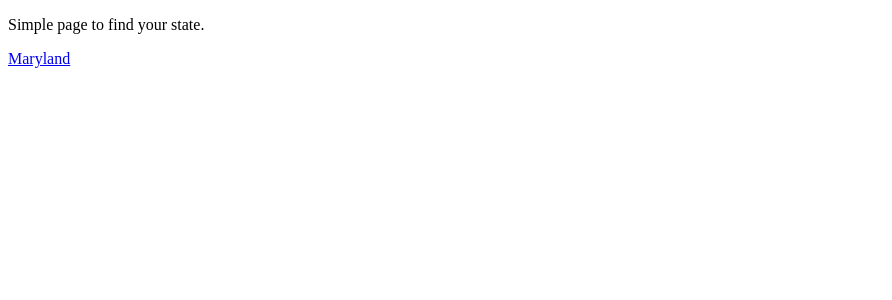
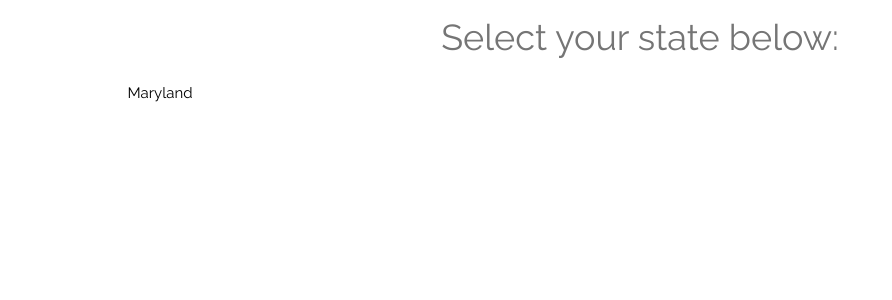
Before and after one commit to siliconjesus/covid-vax-tracker, a Flask app: page / in a window 1280 px wide. Shown: the top 300 px of the page, without its empty margins (0-892 px from the left). Run offline with Flask 2, Linux system fonts and the light colour scheme.

Commit message:
templates / css addition

```diff
--- a/app.py
+++ b/app.py
@@ -1,13 +1,20 @@
 from flask import Flask, render_template
+import configparser
+
+# Get the configuration from the ini file.
+config = configparser.ConfigParser()
+config.sections
+config.read('app.ini')
 
 app = Flask(__name__)
 
 @app.route('/')
 def index():
     return render_template('home.html')
+
 @app.route('/md')
 def mdvax():
-    return 'INDEX'
+    return render_template('state.html')
 
 if __name__ == '__main__':
     app.run()
--- a/templates/home.html
+++ b/templates/home.html
@@ -1,6 +1,6 @@
 {% extends 'layout.html' %}
 
 {% block body %}
-<p>Simple page to find your state.</p>
-<a href="md">Maryland</a>
+<h1 class="w3-center w3-text-grey">Select your state below:</h1>
+<a href="md" style="width:25%" class="w3-bar-item w3-button">Maryland</a>
 {% endblock %}
--- a/templates/layout.html
+++ b/templates/layout.html
@@ -3,6 +3,11 @@
     <head>
         <meta charset="utf-8">
         <title>COVID-Vaccine Check</title>
+        <link rel="stylesheet" href="https://www.w3schools.com/w3css/4/w3.css">
+        <link rel="stylesheet" href="https://fonts.googleapis.com/css?family=Raleway">
+        <style>
+            body,h1,h2{font-family: "Raleway", sans-serif}
+        </style>
     </head>
     <body>
         {% block body %}
```
Also changed, not shown: templates/state.html (added, +7 -0 lines).
